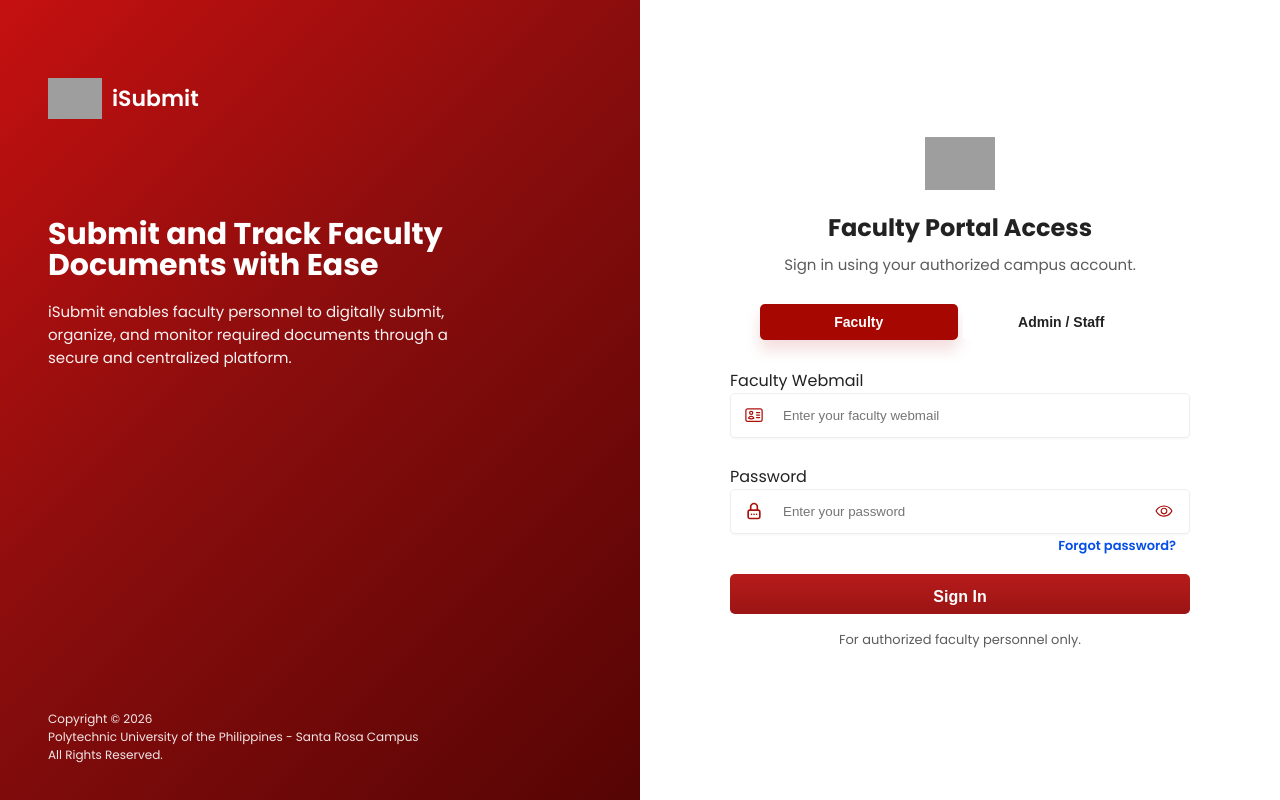
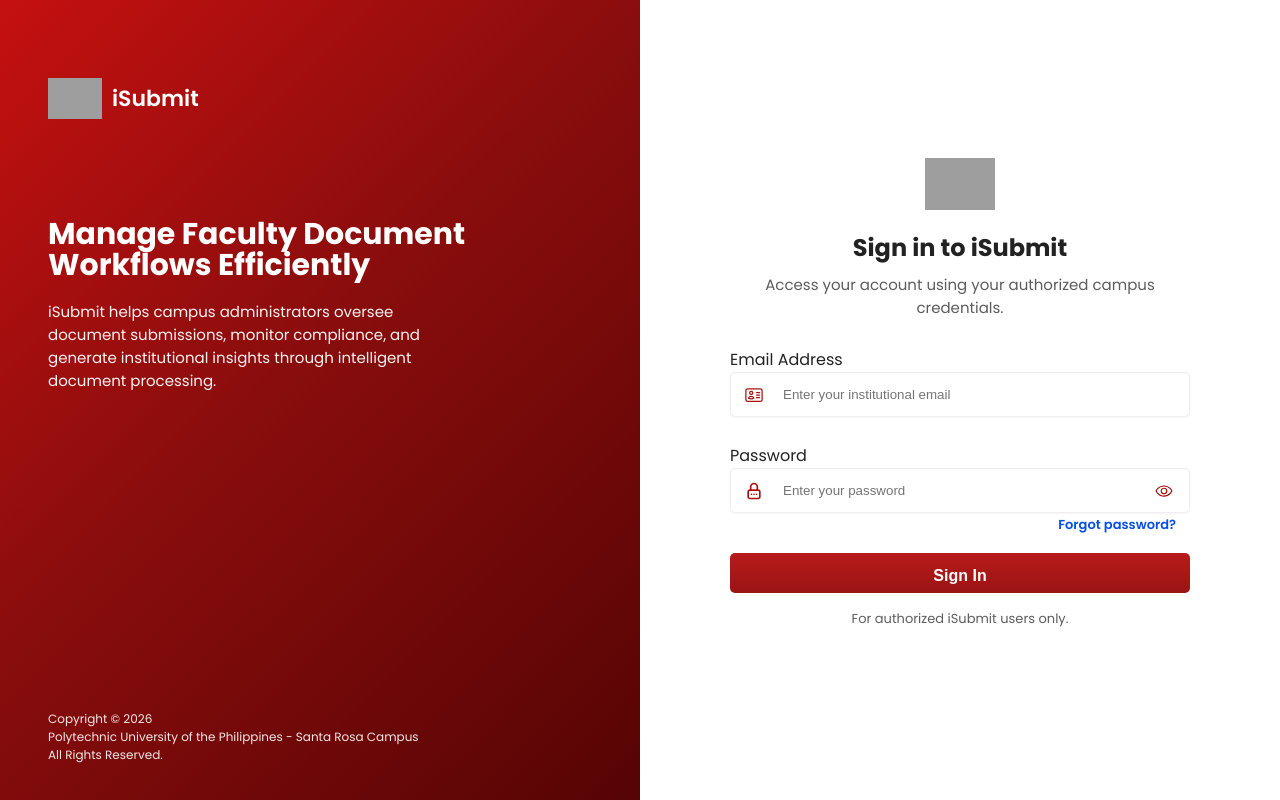
Before and after one commit to caesij/iSubmit, a Django app: page /auth/login/ in a window 1280 px wide. Run offline with Django 5.2, Linux system fonts and the light colour scheme; parts of the project's set-up code (start-up, migrations or seed data) failed here and were passed over; grey boxes are pictures that could not be loaded.

Commit message:
User Managemenr and Auth Fixes

```diff
--- a/backend/accounts/forms.py
+++ b/backend/accounts/forms.py
@@ -3,6 +3,7 @@ from django.contrib.auth.forms import AuthenticationForm
 from django.contrib.auth import get_user_model
 
 User = get_user_model()
+
 
 class CustomLoginForm(AuthenticationForm):
     username = forms.EmailField(
@@ -14,8 +15,6 @@ class CustomLoginForm(AuthenticationForm):
         label="Password",
         widget=forms.PasswordInput(attrs={'placeholder': 'Enter your password'})
     )
-
-    login_type = forms.CharField(widget=forms.HiddenInput(), initial='ADMIN')
 
     def confirm_login_allowed(self, user):
         if user.is_locked_out:
@@ -70,8 +69,8 @@ class AdminStaffProfileForm(forms.ModelForm):
     def clean_profile_picture(self):
         photo = self.cleaned_data.get('profile_picture')
         if photo and hasattr(photo, 'size'):
-            if photo.size > 10 * 1024 * 1024:
-                raise forms.ValidationError('Please choose an image smaller than 10 MB.')
+            if photo.size > 2 * 1024 * 1024:
+                raise forms.ValidationError('Please choose an image smaller than 2 MB.')
         return photo
 
 class PreferencesForm(forms.ModelForm):
--- a/backend/accounts/models.py
+++ b/backend/accounts/models.py
@@ -142,7 +142,7 @@ class User(AbstractBaseUser, PermissionsMixin):
         return self.role.is_faculty_role
 
     @property
-    def is_regular_staff(self):
+    def is_staff_role(self):
         return self.role.is_staff_role
 
 
--- a/backend/accounts/views.py
+++ b/backend/accounts/views.py
@@ -4,9 +4,9 @@ from django.conf import settings
 from django.contrib import messages
 from django.contrib.auth.decorators import login_required
 from django.http import Http404
+from django.core.exceptions import PermissionDenied
 
 from accounts.forms import CustomLoginForm
-from accounts.utils import validate_portal_access
 from role_management.models import Role
 
 from accounts.security import (
@@ -28,72 +28,61 @@ User = get_user_model()
 
 
 def redirect_user_by_role(user):
-    preferred_dashboards = {
-        Role.Code.ADMIN: (
+    role = user.role
+    role_code = role.code if role else None
+
+    if role and role.is_faculty_role:
+        preferred_dashboards = (('accounts.access_faculty_dashboard', 'faculty_portal:dashboard'))
+
+        fallback_pages = (
+            ('accounts.access_faculty_submission_bin', 'faculty_portal:upload_files'),
+            ('accounts.access_my_submissions', 'faculty_portal:my_submissions'),
+            ('accounts.access_my_documents', 'faculty_portal:my_documents'),
+
+            ('accounts.access_preferences', 'faculty_portal:preferences'),
+            ('accounts.access_notification_settings', 'faculty_portal:notification_settings'),
+            ('accounts.access_account_security', 'faculty_portal:account_and_security'),
+            ('accounts.access_profile', 'faculty_portal:profile')
+        )
+
+    else:
+        admin_dashboards = (
             ('accounts.access_admin_dashboard', 'admin_staff_portal:admin_dashboard'),
+            ('accounts.access_staff_dashboard', 'admin_staff_portal:staff_dashboard')
+        )
+
+        staff_dashboards = (
             ('accounts.access_staff_dashboard', 'admin_staff_portal:staff_dashboard'),
-            ('accounts.access_faculty_dashboard', 'faculty_portal:dashboard'),
-        ),
+            ('accounts.access_admin_dashboard', 'admin_staff_portal:admin_dashboard')
+        )
 
-        Role.Code.STAFF: (
-            ('accounts.access_staff_dashboard', 'admin_staff_portal:staff_dashboard'),
-            ('accounts.access_admin_dashboard', 'admin_staff_portal:admin_dashboard'),
-            ('accounts.access_faculty_dashboard', 'faculty_portal:dashboard'),
-        ),
+        preferred_dashboards = {
+            Role.Code.ADMIN: admin_dashboards,
+            Role.Code.STAFF: staff_dashboards
+        }.get(role_code, admin_dashboards)
 
-        Role.Code.FACULTY: (
-            ('accounts.access_faculty_dashboard', 'faculty_portal:dashboard'),
-            ('accounts.access_admin_dashboard', 'admin_staff_portal:admin_dashboard'),
-            ('accounts.access_staff_dashboard', 'admin_staff_portal:staff_dashboard'),
-        )
-    }
+        fallback_pages = (
+            ('accounts.access_user_management', 'user_management:user_list'),
+            ('accounts.access_program_management', 'programs:program_list'),
+            ('accounts.access_submission_requirements', 'admin_staff_portal:requirements_list'),
+            ('accounts.access_faculty_submissions', 'admin_staff_portal:faculty_submissions_list'),
+            ('accounts.access_document_repository', 'admin_staff_portal:document_repo'),
+            ('accounts.access_document_archive', 'admin_staff_portal:document_archive'),
 
-    for permission, url_name in preferred_dashboards.get(user.role, ()):
-        if user.has_perm(permission):
-            return redirect(url_name)
-
-    shared_pages = (
-        ('accounts.access_user_management', 'user_management:user_list'),
-        ('accounts.access_program_management', 'programs:program_list'),
-        ('accounts.access_submission_requirements', 'admin_staff_portal:requirements_list'),
-        ('accounts.access_faculty_submissions', 'admin_staff_portal:faculty_submissions_list'),
-        ('accounts.access_document_repository', 'admin_staff_portal:document_repo'),
-        ('accounts.access_document_archive', 'admin_staff_portal:document_archive'),
-        ('accounts.access_faculty_submission_bin', 'faculty_portal:upload_files'),
-        ('accounts.access_my_submissions', 'faculty_portal:my_submissions'),
-        ('accounts.access_my_documents', 'faculty_portal:my_documents'),
-    )
-
-    personal_pages = {
-        Role.Code.ADMIN: (
             ('accounts.access_preferences', 'admin_staff_portal:preferences'),
             ('accounts.access_notification_settings', 'admin_staff_portal:notification_settings'),
             ('accounts.access_account_security', 'admin_staff_portal:account_and_security'),
-            ('accounts.access_profile', 'admin_staff_portal:profile'),
-        ),
+            ('accounts.access_profile', 'admin_staff_portal:profile')
+        )
 
-        Role.Code.STAFF: (
-            ('accounts.access_preferences', 'admin_staff_portal:preferences'),
-            ('accounts.access_notification_settings', 'admin_staff_portal:notification_settings'),
-            ('accounts.access_account_security', 'admin_staff_portal:account_and_security'),
-            ('accounts.access_profile', 'admin_staff_portal:profile'),
-        ),
-
-        Role.Code.FACULTY: (
-            ('accounts.access_preferences', 'faculty_portal:preferences'),
-            ('accounts.access_notification_settings', 'faculty_portal:notification_settings'),
-            ('accounts.access_account_security', 'faculty_portal:account_and_security'),
-            ('accounts.access_profile', 'faculty_portal:profile'),
-        ),
-    }
-
-    fallback_pages = shared_pages + personal_pages.get(user.role, ())
+    for permission, url_name in preferred_dashboards:
+        if user.has_perm(permission):
+            return redirect(url_name)
 
     for permission, url_name in fallback_pages:
         if user.has_perm(permission):
             return redirect(url_name)
 
-    from django.core.exceptions import PermissionDenied
     raise PermissionDenied('No page access has been configured for this account.')
 
 
@@ -101,24 +90,19 @@ def login_view(request):
     if request.user.is_authenticated:
         return redirect_user_by_role(request.user)
 
-    login_type = request.POST.get('login_type', 'ADMIN') if request.method == 'POST' else 'FACULTY'
-
     if request.method == 'POST':
         form = CustomLoginForm(request, data=request.POST)
 
         if form.is_valid():
             user = form.get_user()
 
-            is_allowed, error_msg = validate_portal_access(user, login_type)
+            # Authenticate the user and establish the session
+            login(request, user)
 
-            if not is_allowed:
-                messages.error(request, error_msg)
-                return render(request, 'accounts/login.html', {'form': form, 'login_type': login_type})
-
-            # Determining whether a security alert is needed
-            login(request, user)
+            # Assess whether a security alert is needed
             security_info = assess_login_security(request, user)
 
+            # Redirect according to the assigned role and permissions
             response = redirect_user_by_role(user)
 
             if security_info is not None:
@@ -137,30 +121,33 @@ def login_view(request):
             return response
 
         else:
-            for error in form.non_field_errors():
-                messages.error(request, 'We could not sign you in. Please check your email and password.')
-            if not form.non_field_errors():
-                messages.error(request, 'Invalid email or password.')
+            if form.non_field_errors():
+                messages.error(
+                    request,
+                    'We could not sign you in. Please check your email and password.'
+                )
+            else:
+                messages.error(
+                    request,
+                    'Invalid email or password.'
+                )
 
             failed_attempts = getattr(request, 'axes_failures_since_start', None)
+
             if failed_attempts is not None:
-                attempts_remaining = max(
-                    settings.AXES_FAILURE_LIMIT - failed_attempts,
-                    0,
-                )
+                attempts_remaining = max(settings.AXES_FAILURE_LIMIT - failed_attempts,0)
+
                 if attempts_remaining:
                     messages.warning(
                         request,
                         f"You have {attempts_remaining} sign-in attempt"
-                        f"{'s' if attempts_remaining != 1 else ''} remaining.",
+                        f"{'s' if attempts_remaining != 1 else ''} remaining."
                     )
+
     else:
         form = CustomLoginForm()
 
-    context = {
-        'form': form,
-        'login_type': login_type
-    }
+    context = {'form': form}
 
     return render(request, 'accounts/login.html', context)
 
--- a/backend/role_management/permissions.py
+++ b/backend/role_management/permissions.py
@@ -3,6 +3,9 @@ ROLE_GROUP_NAMES = {
     'STAFF': 'Staff',
     'FACULTY': 'Faculty',
 }
+
+
+ADMIN_SIDE_ROLE_CODES = frozenset({'ADMIN', 'STAFF'})
 
 
 ALL_ROLE_CODES = frozenset(ROLE_GROUP_NAMES)
--- a/backend/user_management/forms.py
+++ b/backend/user_management/forms.py
@@ -166,7 +166,10 @@ class ClassAssignmentForm(forms.ModelForm):
         else:
             program_id = self.initial.get('program', self.instance.program_id)
 
-        program = allowed_programs.filter(pk=program_id).first()
+        program = None
+
+        if program_id and str(program_id).isdigit():
+            program = allowed_programs.filter(pk=int(program_id)).first()
 
         if not program:
             return
--- a/frontend/templates/accounts/login.html
+++ b/frontend/templates/accounts/login.html
@@ -4,22 +4,25 @@
 {% block title %}iSubmit - Login{% endblock %}
 
 {% block content %}
+
 <div class="auth-emblem-wrap">
-    <img src="{% static 'images/logo.svg' %}" alt="emblem" class="auth-emblem">
-</div>
-<h2 id="portal-title">Administrator Portal Access</h2>
-<p class="auth-subtitle">Sign in using your authorized campus account.</p>
-
-<div class="role-switch">
-    <button type="button" id="faculty_button" class="role-button active" onclick="switchTab('FACULTY')">Faculty</button>
-    <button type="button" id="admin_button" class="role-button" onclick="switchTab('ADMIN')">Admin / Staff</button>
+    <img
+        src="{% static 'images/logo.svg' %}"
+        alt="iSubmit emblem"
+        class="auth-emblem"
+    >
 </div>
 
-<!-- Error Messages Only -->
+<h2 id="portal-title">Sign in to iSubmit</h2>
+
+<p class="auth-subtitle">
+    Access your account using your authorized campus credentials.
+</p>
+
+<!-- Error Messages -->
 {% if messages %}
     <ul>
         {% for message in messages %}
-        {# Filter to only display authentication error messages on the login page #}
             {% if message.tags == 'error' %}
                 <li class="auth-error">{{ message }}</li>
             {% elif message.tags == 'warning' %}
@@ -33,85 +36,100 @@
 <form method="POST" action="{% url 'accounts:login' %}">
     {% csrf_token %}
 
-    <input type="hidden" name="login_type" id="login_type_input" value="{{ login_type|default:'FACULTY' }}">
+    <div class="form-group">
+        <label for="username">Email Address</label>
 
-    <div class="form-group">
-        <label id="email-label" for="username">Faculty Webmail</label>
         <div class="input-with-icon">
-            <img src="{% static 'images/email.svg' %}" alt="" class="input-icon">
-            <input type="email" id="username" name="username" placeholder="Enter your admin webmail" required>
+            <img
+                src="{% static 'images/email.svg' %}"
+                alt=""
+                class="input-icon"
+            >
+
+            <input
+                type="email"
+                id="username"
+                name="username"
+                placeholder="Enter your institutional email"
+                value="{{ form.username.value|default_if_none:'' }}"
+                autocomplete="username"
+                required
+            >
         </div>
     </div>
 
     <div class="form-group">
         <label for="password">Password</label>
+
         <div class="input-with-icon password-row">
-            <img src="{% static 'images/password.svg' %}" alt="" class="input-icon">
-            <input type="password" id="password" name="password" placeholder="Enter your password" required>
-            <button id="password_toggle_button" type="button" onclick="togglePassword()" class="password-toggle" aria-label="Show password" title="Show password">
-                <img src="{% static 'images/eye.svg' %}" alt="" class="eye-icon">
+            <img
+                src="{% static 'images/password.svg' %}"
+                alt=""
+                class="input-icon"
+            >
+
+            <input
+                type="password"
+                id="password"
+                name="password"
+                placeholder="Enter your password"
+                autocomplete="current-password"
+                required
+            >
+
+            <button
+                id="password_toggle_button"
+                type="button"
+                onclick="togglePassword()"
+                class="password-toggle"
+                aria-label="Show password"
+                title="Show password"
+            >
+                <img
+                    src="{% static 'images/eye.svg' %}"
+                    alt=""
+                    class="eye-icon"
+                >
             </button>
-            <a href="{% url 'accounts:reset_password' %}" class="forgot-password">Forgot password?</a>
+
+            <a
+                href="{% url 'accounts:reset_password' %}"
+                class="forgot-password"
+            >
+                Forgot password?
+            </a>
         </div>
     </div>
 
     <button type="submit">Sign In</button>
 </form>
 
-<p id="disclaimer-text">For authorized campus administrators only.</p>
+<p id="disclaimer-text">
+    For authorized iSubmit users only.
+</p>
 
-<!-- JavaScript for Tab Switching & Password Toggle -->
+<!-- Password Visibility Toggle -->
 <script>
-    function switchTab(role) {
-        const title = document.getElementById('portal-title');
-        const emailLabel = document.getElementById('email-label');
-        const loginTypeInput = document.getElementById('login_type_input');
-        const disclaimer = document.getElementById('disclaimer-text');
-
-        loginTypeInput.value = role;
-
-        const facultyButton = document.getElementById('faculty_button');
-        const adminButton = document.getElementById('admin_button');
-
-        const leftTagline = document.querySelector('.auth-left .tagline');
-        const leftLead = document.querySelector('.auth-left .lead');
-        const emailInput = document.getElementById('username');
-
-        if (role === 'FACULTY') {
-            title.innerText = 'Faculty Portal Access';
-            emailLabel.innerText = 'Faculty Webmail';
-            emailInput.placeholder = 'Enter your faculty webmail';
-            disclaimer.innerText = 'For authorized faculty personnel only.';
-            leftTagline.innerText = 'Submit and Track Faculty Documents with Ease';
-            leftLead.innerText = 'iSubmit enables faculty personnel to digitally submit, organize, and monitor required documents through a secure and centralized platform.';
-            facultyButton.classList.add('active');
-            adminButton.classList.remove('active');
-        } else {
-            title.innerText = 'Administrator Portal Access';
-            emailLabel.innerText = 'Admin Webmail';
-            emailInput.placeholder = 'Enter your admin webmail';
-            disclaimer.innerText = 'For authorized campus administrators only.';
-            leftTagline.innerText = 'Manage Faculty Document Workflows Efficiently';
-            leftLead.innerText = 'iSubmit helps campus administrators oversee document submissions, monitor compliance, and generate institutional insights through intelligent document processing.';
-            facultyButton.classList.remove('active');
-            adminButton.classList.add('active');
-        }
-    }
-
     function togglePassword() {
         const input = document.getElementById('password');
         const button = document.getElementById('password_toggle_button');
+
         const isPassword = input.type === 'password';
 
         input.type = isPassword ? 'text' : 'password';
+
         button.classList.toggle('visible', isPassword);
-        button.setAttribute('aria-label', isPassword ? 'Hide password' : 'Show password');
-        button.setAttribute('title', isPassword ? 'Hide password' : 'Show password');
+
+        button.setAttribute(
+            'aria-label',
+            isPassword ? 'Hide password' : 'Show password'
+        );
+
+        button.setAttribute(
+            'title',
+            isPassword ? 'Hide password' : 'Show password'
+        );
     }
+</script>
 
-    document.addEventListener('DOMContentLoaded', function () {
-        const initialRole = document.getElementById('login_type_input').value;
-        switchTab(initialRole === 'ADMIN' ? 'ADMIN' : 'FACULTY');
-    });
-</script>
 {% endblock %}
```
Also changed, not shown: backend/accounts/utils.py (+1 -17 lines), backend/role_management/services.py (+7 -2 lines), backend/user_management/views.py (+44 -50 lines), frontend/templates/admin_staff_portal/core/role_management.html (+7 -4 lines), backend/accounts/migrations/0001_initial.py, backend/accounts/migrations/0002_initial.py, backend/notifications/migrations/0001_initial.py, backend/notifications/migrations/0002_initial.py, backend/notifications/migrations/0003_alter_notification_options_and_more.py (deleted), backend/programs/migrations/0001_initial.py, backend/programs/migrations/0002_initial.py, backend/role_management/migrations/0001_initial.py, backend/submissions/migrations/0001_initial.py. Lines whose indentation alone changed are shown as unchanged.
